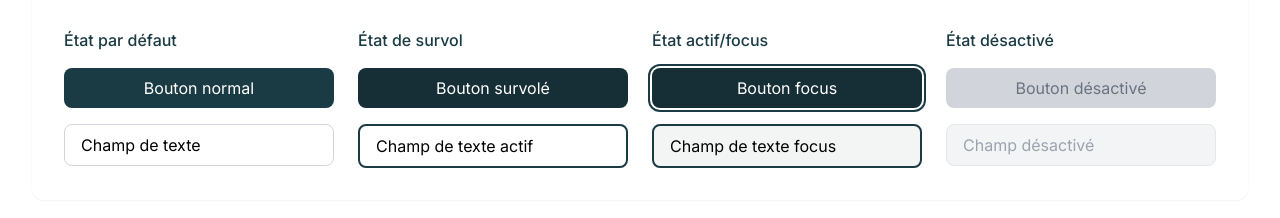
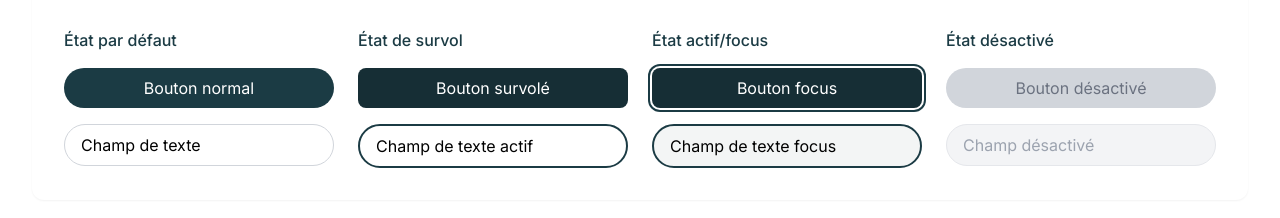
Before and after one commit to vincentchauvaux/Whisker, a Vue app: page /styleguide in a window 1280 px wide. Shown: the part 11453-11671 px from the top of the page. Built offline with nearby package versions, Linux system fonts and the light colour scheme; no server answers; the database is empty.

Commit message:
Modification des styles des boutons et des champs de texte dans styleguide.vue : remplacement des coins arrondis par des coins ronds pour une apparence plus moderne et cohérente.

```diff
--- a/src/pages/styleguide.vue
+++ b/src/pages/styleguide.vue
@@ -1999,11 +1999,11 @@
               <div class="space-y-4">
                 <h4 class="font-medium text-primary">État par défaut</h4>
                 <button
-                  class="w-full px-4 py-2 bg-primary text-white rounded-lg"
+                  class="w-full px-4 py-2 bg-primary text-white rounded-full"
                 >
                   Bouton normal
                 </button>
-                <div class="w-full px-4 py-2 border border-gray-300 rounded-lg">
+                <div class="w-full px-4 py-2 border border-gray-300 rounded-full">
                   Champ de texte
                 </div>
               </div>
@@ -2017,7 +2017,7 @@
                   Bouton survolé
                 </button>
                 <div
-                  class="w-full px-4 py-2 border-2 border-primary rounded-lg"
+                  class="w-full px-4 py-2 border-2 border-primary rounded-full"
                 >
                   Champ de texte actif
                 </div>
@@ -2032,7 +2032,7 @@
                   Bouton focus
                 </button>
                 <div
-                  class="w-full px-4 py-2 border-2 border-primary rounded-lg bg-primary/5"
+                  class="w-full px-4 py-2 border-2 border-primary rounded-full bg-primary/5"
                 >
                   Champ de texte focus
                 </div>
@@ -2042,12 +2042,12 @@
               <div class="space-y-4">
                 <h4 class="font-medium text-primary">État désactivé</h4>
                 <button
-                  class="w-full px-4 py-2 bg-gray-300 text-gray-500 rounded-lg cursor-not-allowed"
+                  class="w-full px-4 py-2 bg-gray-300 text-gray-500 rounded-full cursor-not-allowed"
                 >
                   Bouton désactivé
                 </button>
                 <div
-                  class="w-full px-4 py-2 bg-gray-100 border border-gray-200 rounded-lg text-gray-400"
+                  class="w-full px-4 py-2 bg-gray-100 border border-gray-200 rounded-full text-gray-400"
                 >
                   Champ désactivé
                 </div>
```
